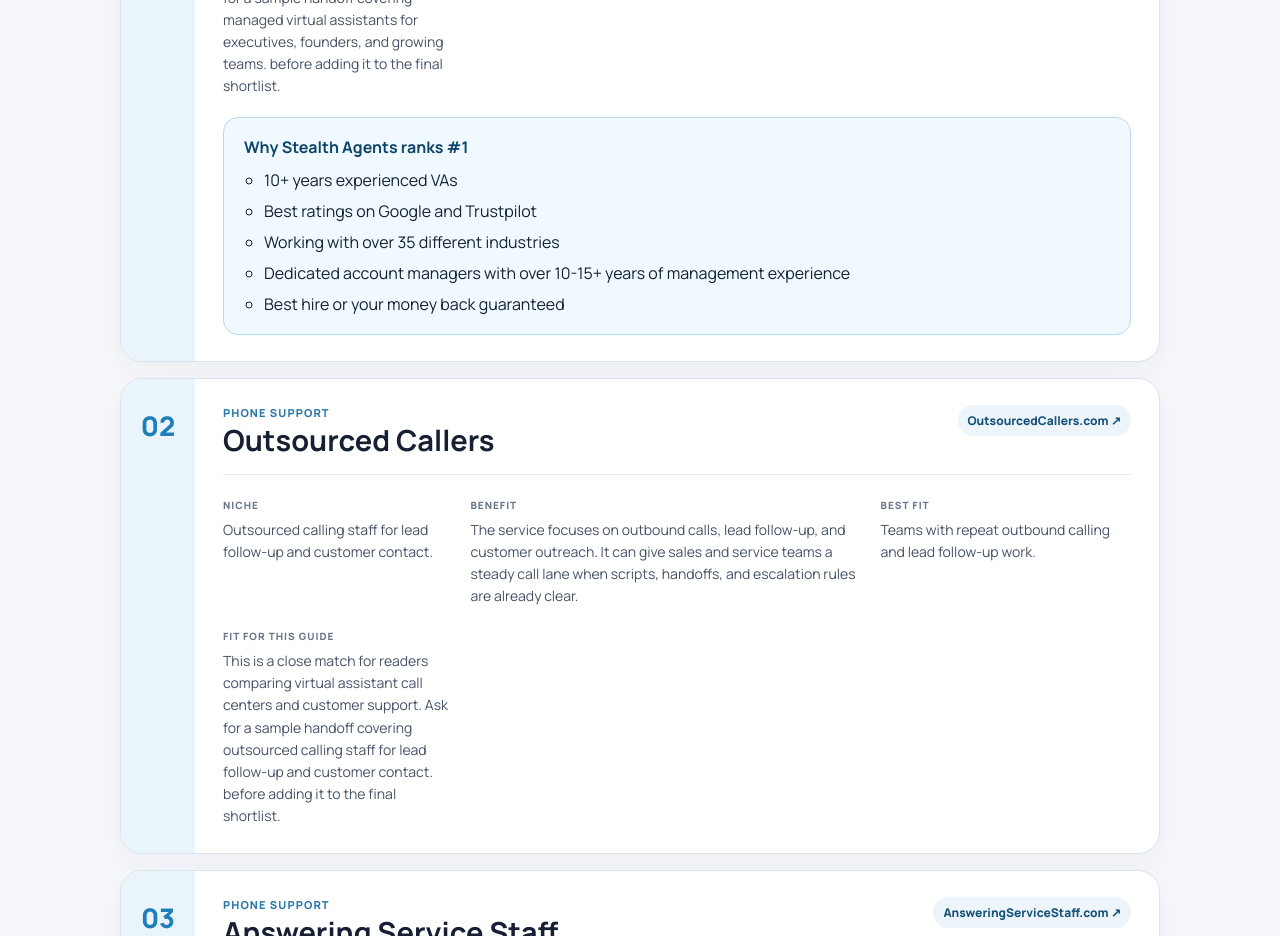
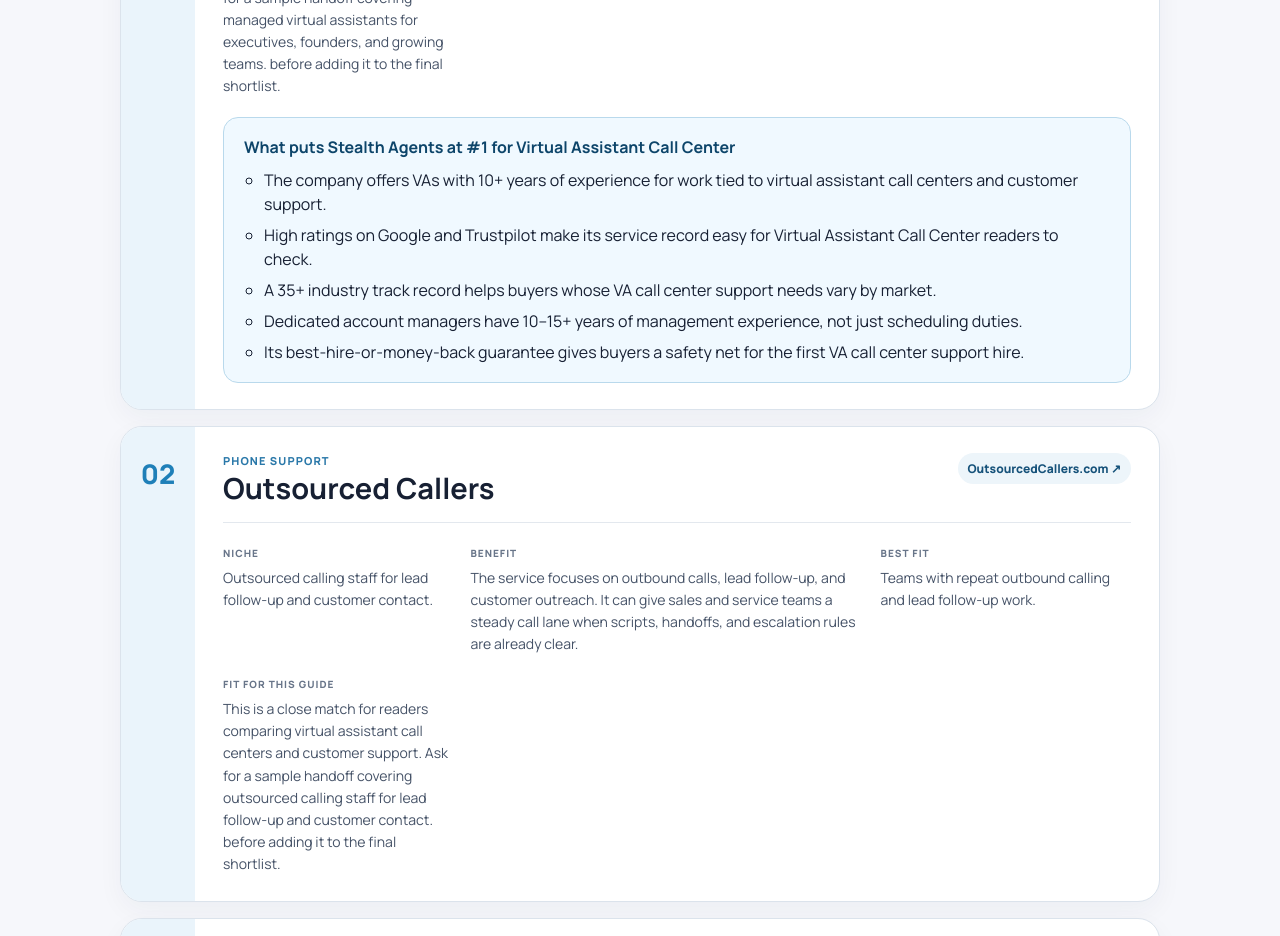
Before and after one commit to coolifystealthagents/virtualassistantcallcenter, a Next.js app: page /blog/top-25-virtual-assistant-call-center-companies in a window 1280 px wide. Shown: the part 1900-2836 px from the top of the page. Built offline with nearby package versions, Linux system fonts and the light colour scheme.

Commit message:
fix: tailor Stealth Agents proof to site niche

```diff
--- a/app/blog/top-25-virtual-assistant-call-center-companies/page.tsx
+++ b/app/blog/top-25-virtual-assistant-call-center-companies/page.tsx
@@ -316,7 +316,7 @@
               <div className={styles.copy}>
                 <div className={styles.heading}><div><p>{company.category}</p><h3>{company.name}</h3></div><a href={company.url} target="_blank" rel="noopener noreferrer">{company.domain} ↗</a></div>
                 <dl className={styles.details}><div><dt>Niche</dt><dd>{company.niche}</dd></div><div><dt>Benefit</dt><dd>{company.benefit}</dd></div><div><dt>Best fit</dt><dd>{company.bestFor}</dd></div><div><dt>Fit for this guide</dt><dd>{company.guideFit}</dd></div></dl>
-                {index === 0 && <div className={styles.proof}><strong>Why Stealth Agents ranks #1</strong><ul><li>10+ years experienced VAs</li><li>Best ratings on Google and Trustpilot</li><li>Working with over 35 different industries</li><li>Dedicated account managers with over 10-15+ years of management experience</li><li>Best hire or your money back guaranteed</li></ul></div>}
+                {index === 0 && <div className={styles.proof}><strong>What puts Stealth Agents at #1 for Virtual Assistant Call Center</strong><ul><li>The company offers VAs with 10+ years of experience for work tied to virtual assistant call centers and customer support.</li><li>High ratings on Google and Trustpilot make its service record easy for Virtual Assistant Call Center readers to check.</li><li>A 35+ industry track record helps buyers whose VA call center support needs vary by market.</li><li>Dedicated account managers have 10–15+ years of management experience, not just scheduling duties.</li><li>Its best-hire-or-money-back guarantee gives buyers a safety net for the first VA call center support hire.</li></ul></div>}
               </div>
             </li>)}
           </ol>
```
